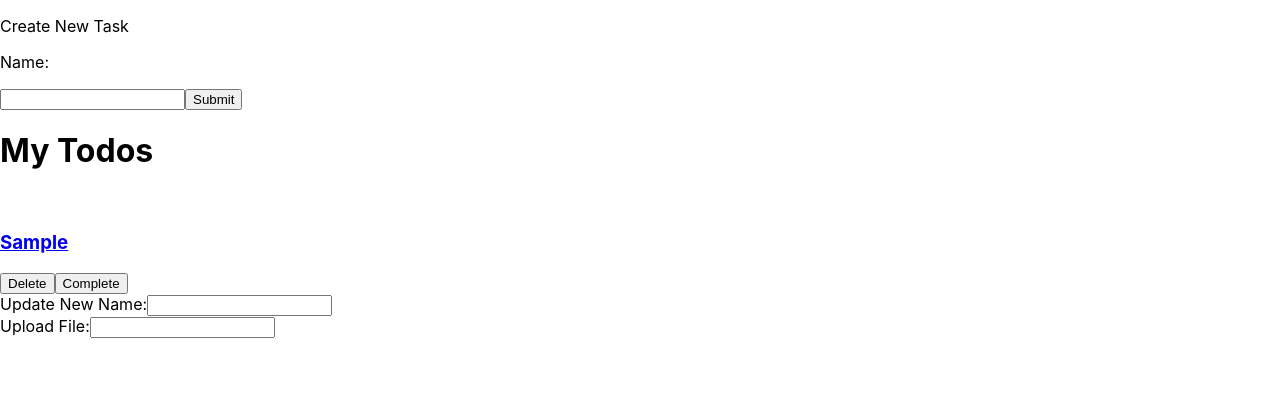
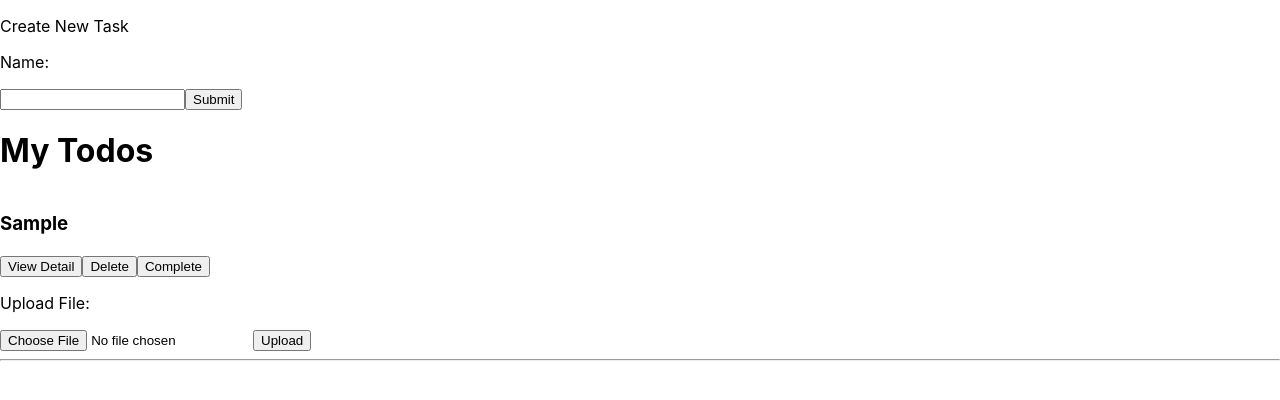
Before and after one commit to bahoang3105/My-Todos, a React (Create React App) app: page / in a window 1280 px wide. Both pictures are taken after typing "Sample" into the empty fields and a click on the button "Submit". Shown: the top 400 px of the page. Built offline with nearby package versions, Linux system fonts and the light colour scheme.

Commit message:
config UI, upload file

```diff
--- a/src/component/Task.js
+++ b/src/component/Task.js
@@ -1,28 +1,51 @@
-import React from "react";
+import React, { useState } from "react";
 import { connect } from "react-redux";
 import { Link } from 'react-router-dom';
-import { complete, rename, updateLink, del } from "../redux/actions";
+import { complete, rename, del } from "../redux/actions";
+import UploadFile from './UploadFile';
 
-const Task = ({ task, complete, rename, updateLink, del }) => (
-    <div>
-        <Link to={`/detail/${task.id}`}>
-            <h3 id={task.id} style={{ textDecorationLine: task.isComplete==='true' ? 'line-through' : 'none' }}>
-                {task.name}
+function Task(props) {
+    const [name, setName] = useState(props.task.name);
+    const [displayChangeName, setDisplayChangeName] = useState(true);
+
+    const openChangeName = () => {
+        setDisplayChangeName(!displayChangeName);
+    }
+
+    const saveChangeName = () => {
+        setDisplayChangeName(!displayChangeName);
+        props.rename(props.task.id, name);
+    }
+
+    return (
+        <div className="task">
+            <h3
+                id={props.task.id} className="nameOfTask"
+                style={{ textDecorationLine: props.task.isComplete==='true' ? 'line-through' : 'none', display: displayChangeName ? "block" : "none" }}
+                onClick={openChangeName}
+            >
+                    {props.task.name}
             </h3>
-        </Link>
-        <button onClick={() => del(task.id)}>Delete</button>
-        <button onClick={() => complete(task.id)}>Complete</button>
-        <br></br>
-        Update New Name:
-        <input type="text" id={`text${task.id}`} onChange={e => rename(task.id, e.target.value)}>
-        </input>
-        <br></br>
-        Upload File:
-        <input type="text" onChange={e => updateLink(task.id, e.target.value)}></input>
-    </div>
-);
+
+            <div style={{ display: displayChangeName ? "none" : "flex" }}>
+                <input type="text" className="changeNameInput" value={name} onChange={e => setName(e.target.value)}></input>
+                <button type="button" className="changeNameButton" onClick={() => saveChangeName()}>Rename</button>
+            </div>
+
+            <br></br>
+            <Link to={`/detail/${props.task.id}`}>
+                <input type="button" value="View Detail"></input>
+            </Link>
+            <button onClick={() => props.del(props.task.id)}>Delete</button>
+            <button onClick={() => props.complete(props.task.id)}>Complete</button>
+            <br></br>
+            <UploadFile id={props.task.id}></UploadFile>
+            <hr></hr>
+        </div>
+    );
+}
 
 export default connect(
     null,
-    { complete, rename, updateLink, del }
+    { complete, rename, del }
 )(Task);
--- /dev/null
+++ b/src/component/UploadFile.js
@@ -0,0 +1,42 @@
+import axios from "axios";
+import React, { useState } from "react";
+import { updateLink } from '../redux/actions';
+import { connect } from "react-redux";
+
+function UploadFile(props) {
+    const [file, setFile] = useState(null);
+    var formData = new FormData();
+    formData.append("file", file);
+    const url = "http://dev.sohatv.vn/api/upload/upload-image";
+    const onFileUpload = async() => {
+        try{
+            const data = await axios.post(url, formData, {
+                headers: {
+                    "x-ovp-token": "debug",
+                }
+            });
+            const link = data.data.data.url;
+            props.updateLink(props.id, link);
+            alert("Upload Successfully")
+        }
+        catch(error) {
+            console.log("file", error.response, error.message, error.request)
+        }
+    };
+
+    return (
+        <div>
+            <p>Upload File:</p>
+            <div>
+                <input type="file" onChange={e => setFile(e.target.files[0])}/>
+                <button onClick={() => onFileUpload()}>Upload</button>
+            </div>
+
+        </div>
+    );
+}
+
+export default connect(
+    null,
+    { updateLink }
+)(UploadFile);
--- a/src/index.css
+++ b/src/index.css
@@ -11,3 +11,22 @@ code {
   font-family: source-code-pro, Menlo, Monaco, Consolas, 'Courier New',
     monospace;
 }
+
+.nameOfTask {
+  margin: 0px;
+}
+
+.changeNameInput {
+  height: 20px;
+  font-size: 1.17em;
+  font-weight: bold;
+  margin: 0px;
+}
+
+.changeNameButton {
+  padding: 1px;
+}
+
+.task {
+  margin-bottom: 20px;
+}
```
